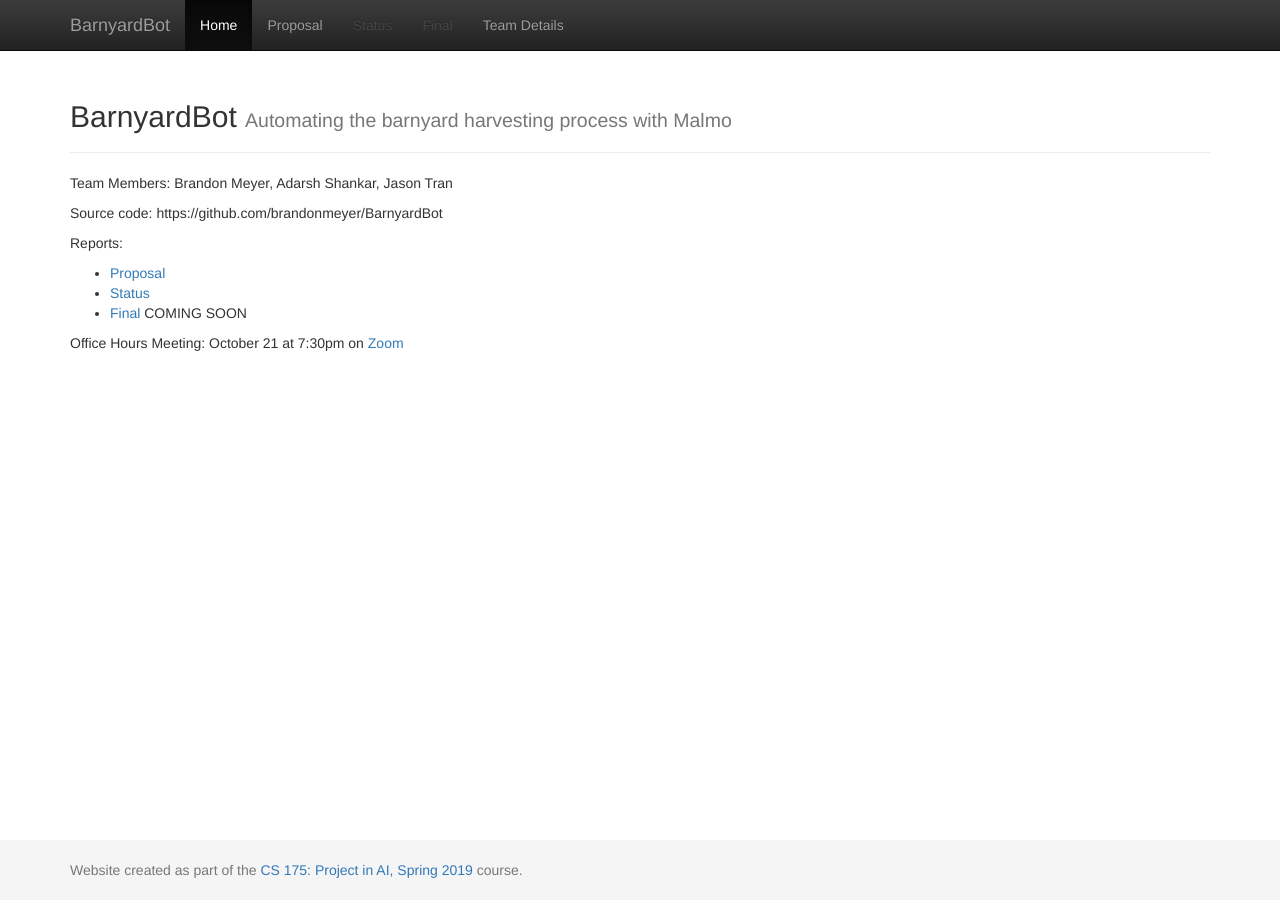
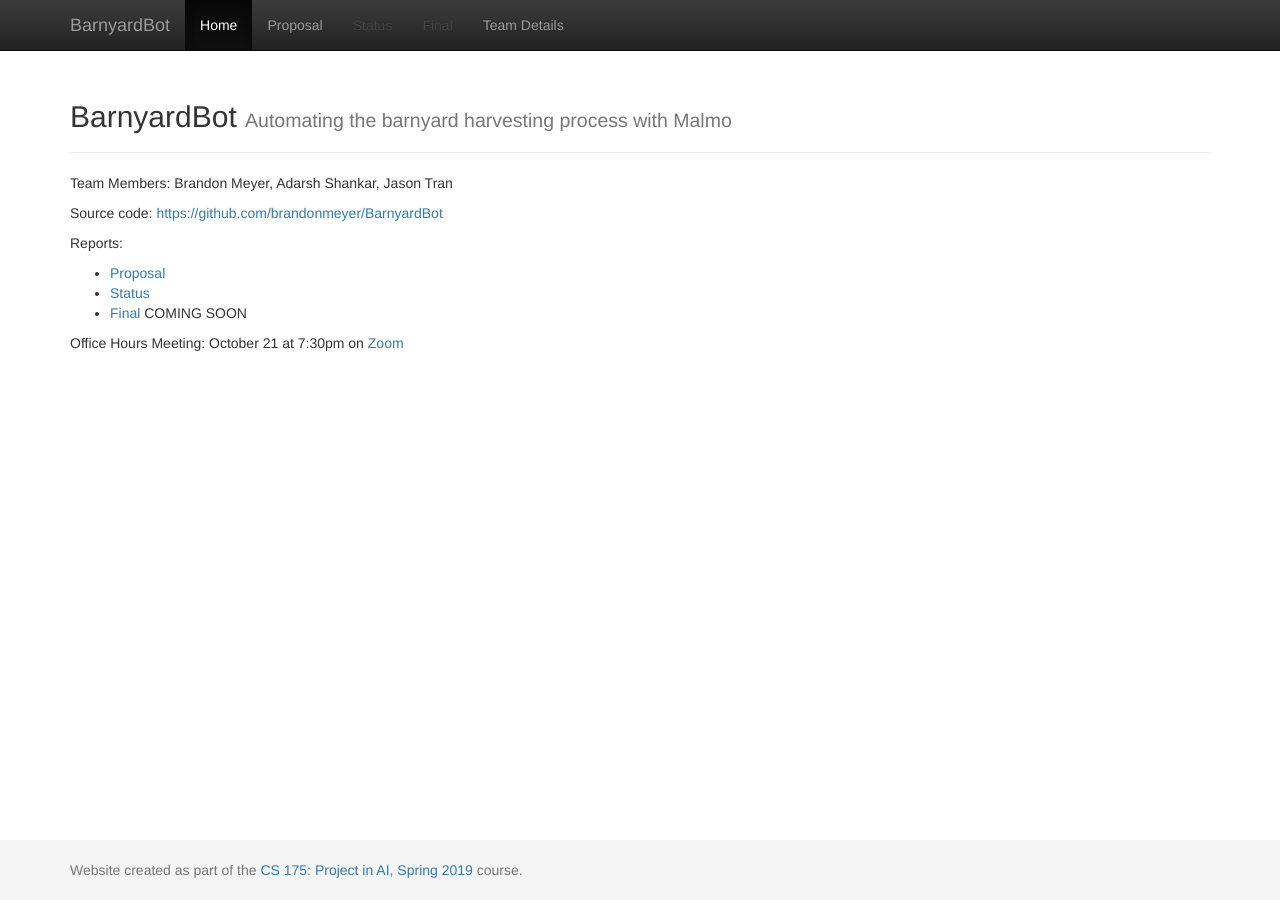
Before and after one commit to brandonmeyer/BarnyardBot, a Jekyll site: the page built from docs/index.md, in a window 1280 px wide. Built offline with Jekyll 4.4.1, drawn with Linux system fonts in a browser that asks for light colours; part of the change alters nothing that is shown.

```diff
--- a/docs/index.md
+++ b/docs/index.md
@@ -5,7 +5,7 @@ title:  Home
 
 Team Members: Brandon Meyer, Adarsh Shankar, Jason Tran
 
-Source code: https://github.com/brandonmeyer/BarnyardBot
+Source code: [https://github.com/brandonmeyer/BarnyardBot](https://github.com/brandonmeyer/BarnyardBot)
 
 Reports:
 
```
